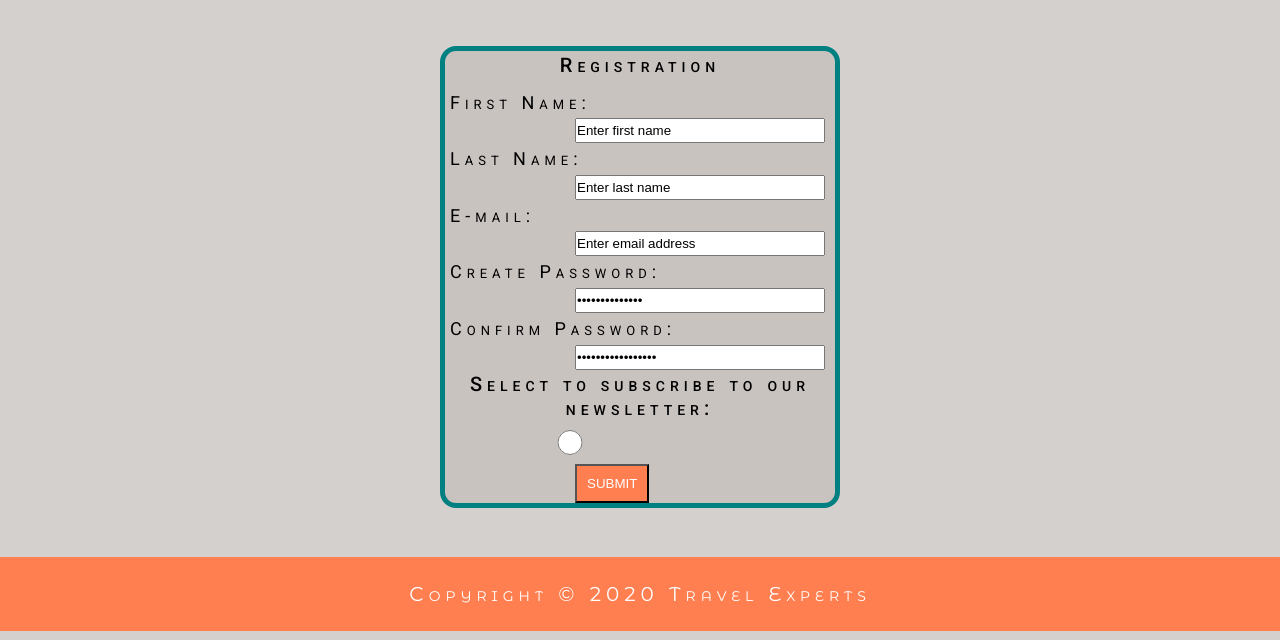
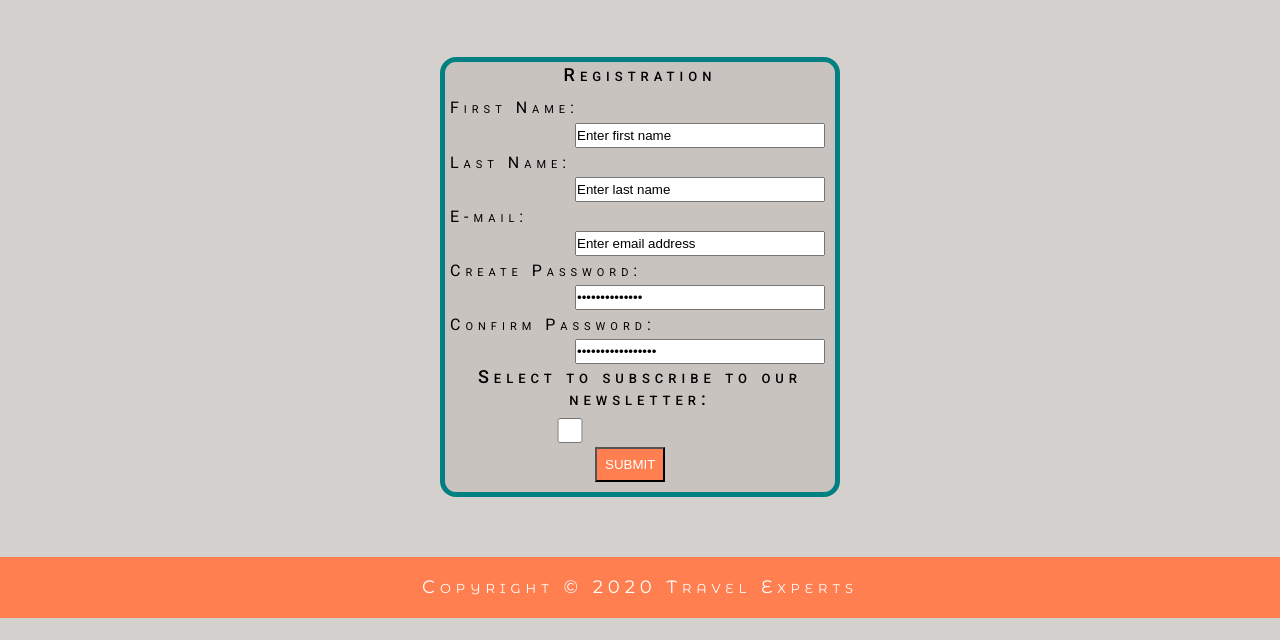
Before and after one commit to DaveYYC/CPRG-210-Assignment-1--Travel-Experts-Website, a plain HTML site: page register.html in a window 1280 px wide. Shown: the part 160-800 px from the top of the page. Drawn offline with Linux system fonts and the light colour scheme.

Commit message:
final version 1

```diff
--- a/css/login.css
+++ b/css/login.css
@@ -10,11 +10,6 @@
 
 h1, h2, h3, h4, h5, h6 {
     font-family: 'Montserrat Alternates', sans-serif;
-}
-
-.wrapper {
-    height: 100vh;
-    margin: auto;
 }
 
 body {
@@ -72,7 +67,7 @@ nav a:active {
 
 /* ---- Login Form ---- */
 .login {
-    height: 70vh;
+    height: 65vh;
 
     display:flex;
     justify-content: center;
@@ -84,7 +79,7 @@ form {
     margin-top: 100px;
     margin-bottom: 250px;
 
-    padding: 1.5em;
+    padding: 1em;
     border-radius: 1em;
     border: 5px solid teal;
 
@@ -96,18 +91,18 @@ form {
 }
 
 legend {
-   font-size: 25px;
+   font-size: 20px;
    text-align: center;
 }
 
 label {
     margin: 10px;
     display: inline-block;
+    padding-top: 10px;
 
-    padding-top: 15px;
     text-align: right;
+    font-size: 18px;
 
-    font-size: 18px;
 }
 
 #mail {
@@ -121,13 +116,9 @@ input, textarea {
     border: 1 px solid #999;
 }
 
-.button {
-    display: flex;
-    justify-content: center;
-    padding-top: 15px;
-}
-
 button {
+    margin-top: 5px;
+    margin-left: 150px;
     padding: 10px;
 
     color:white;
--- a/css/register.css
+++ b/css/register.css
@@ -1,5 +1,6 @@
 @import url('https://fonts.googleapis.com/css2?family=Roboto:wght@300;400;500&display=swap');
 @import url('https://fonts.googleapis.com/css2?family=Montserrat+Alternates&display=swap');
+
 
 /* ---- Layout Section ---- */
 * {
@@ -89,10 +90,10 @@ form {
 
 legend {
     padding-top: 2px;
-    padding-bottom: 10px;
+    padding-bottom: 8px;
 
     text-align: center;
-    font-size: 20px;
+    font-size: 18px;
     font-weight: 500;
 
  }
@@ -103,7 +104,7 @@ legend {
     align-content: center;
 
     padding: 5px;
-    font-size: 18px;
+    font-size: 16px;
 }
 
 form li {
@@ -120,9 +121,9 @@ input, textarea {
 }
 
 button {
-    margin-left: 130px;
-    margin-top: 5px;
-    padding: 10px;
+    margin-left: 150px;
+    margin-bottom: 10px;
+    padding: 8px;
 
     color:white;
     background-color: coral;
@@ -130,12 +131,12 @@ button {
 
 /* ---- Footer ---- */
 footer {
-    padding-top: 25px;
-    padding-bottom: 25px;
+    padding-top: 20px;
+    padding-bottom: 20px;
     overflow: hidden;
 
     text-align: center;
-	font-size: 20px;
+	font-size: 18px;
     font-family: 'Montserrat Alternates', sans-serif;
 
 	color:white;
--- a/register.html
+++ b/register.html
@@ -35,11 +35,11 @@
                 <li><label for="confirm_password">Confirm Password:</label></li>
                     <li><input type="password" id="confirm_password" name="confirm_password" value="Re-enter password" required></li>
             <legend>Select to subscribe to our newsletter:</legend>
-                <input type="radio" id="sub_yes" name="sub_yes" value="sub_yes">
-                    <button type="submit">SUBMIT</button>
-            </form>
-        </div>
-    <footer>Copyright &copy 2020 Travel Experts</footer>
+                <input type="checkbox" id="sub_yes" name="sub_yes" value="sub_yes">
+            <button type="submit">SUBMIT</button>
+        </form>
+    </div>
+<footer>Copyright &copy 2020 Travel Experts</footer>
+
 </body>
-
 </html>
```
Also changed, not shown: css/main.css (+7 -12 lines), index.html (+2 -4 lines), login.html (+2 -4 lines), 1 other file.
